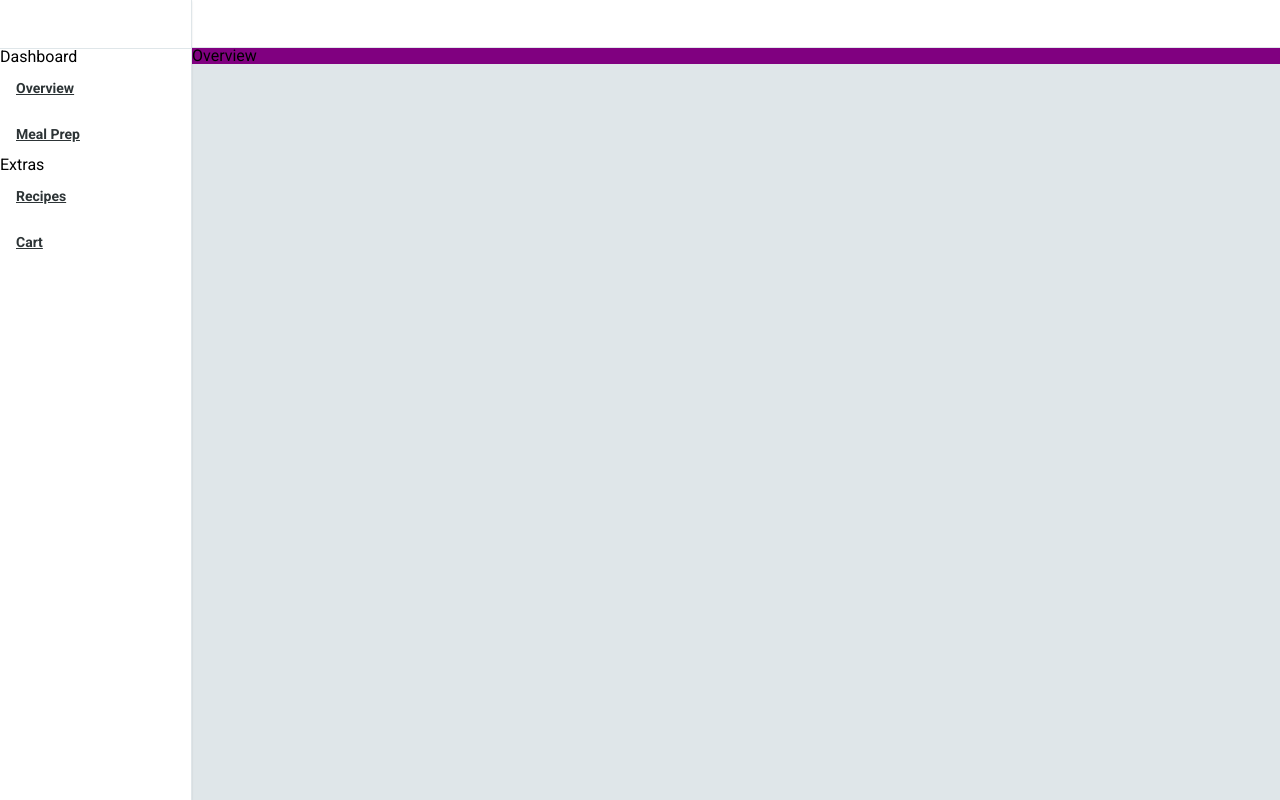
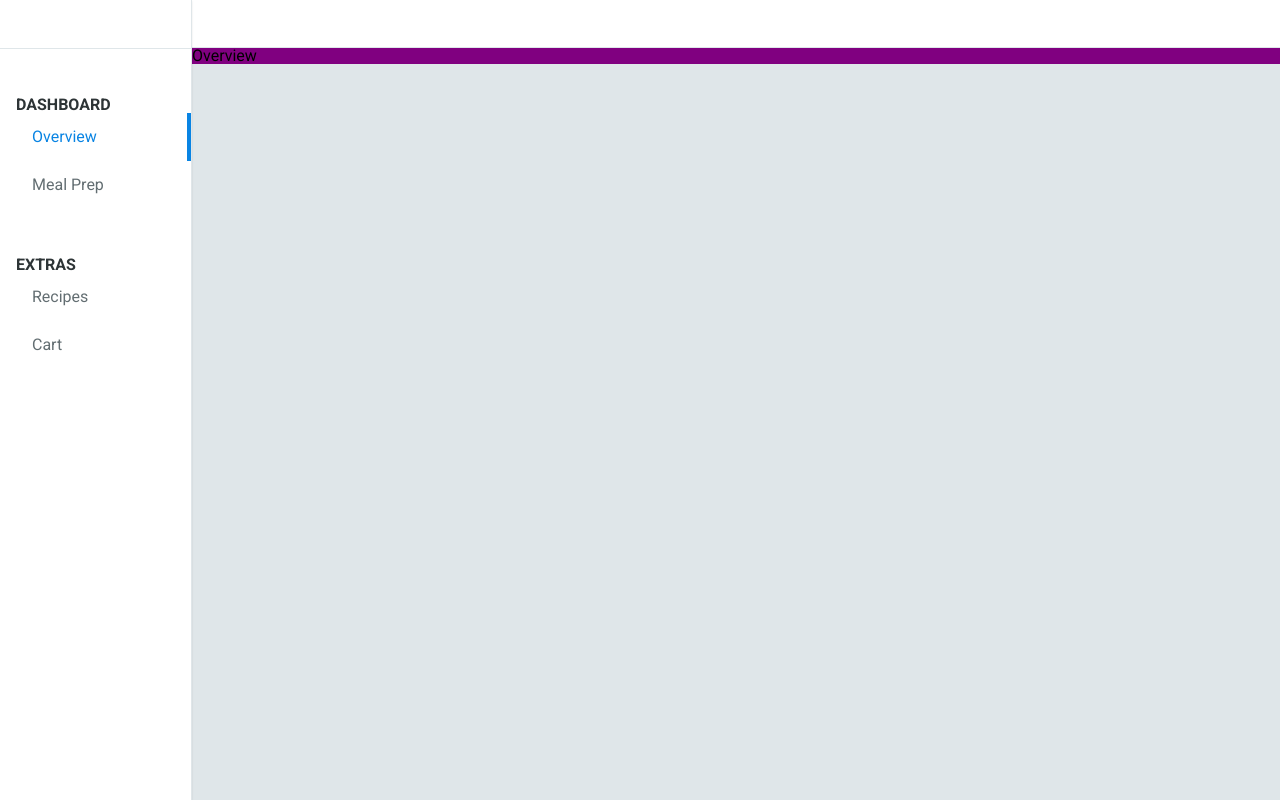
Before and after one commit to tsw38/plan-eat, a React (Create React App) app: page / in a window 1280 px wide. Shown: the top 800 px of the page. Built offline with nearby package versions, Linux system fonts and the light colour scheme.

Commit message:
More Sidebar styling

```diff
--- a/src/common/Link/Link.jsx
+++ b/src/common/Link/Link.jsx
@@ -14,11 +14,19 @@ class CustomLink extends React.Component {
 
     return (
 		<LinkStyles.Link
-			className={classNames(
-				'Link',
-				className
-			)}
-			to={to}>
+			target={isExternal ? '_blank' : '_self'}
+			to={to}
+			getProps={({ isCurrent }) => {
+				// the object returned here is passed to the
+				// anchor element's props
+				return {
+					className: classNames(
+						'Link',
+						className,
+						{'Link--active': isCurrent},
+					)
+				}
+			}}>
 			{children}
 		</LinkStyles.Link>
     );
--- a/src/styles/common/Link.js
+++ b/src/styles/common/Link.js
@@ -7,8 +7,6 @@ import {azureRadiance, malibu} from '../colors';
 
 export const Link = styled(ReachLink)`
 	font-size: 0.875rem;
-	-webkit-font-smoothing: antialiased;
-	-moz-osx-font-smoothing: grayscale;
 	font-weight: 600;
 	text-decoration: underline;
 	color: ${azureRadiance};
--- a/src/styles/components/Sidebar.js
+++ b/src/styles/components/Sidebar.js
@@ -1,9 +1,9 @@
 import styled from 'styled-components';
 import {elevate} from '../mixins/index';
 
-import {spacingmd, layoutmd} from '../spacing';
+import {spacing2xs, spacingmd, layoutmd, layout2xs} from '../spacing';
 
-import {white, geyser, nevada, outerSpace} from '../colors';
+import {white, geyser, nevada, azureRadiance, malibu} from '../colors';
 
 
 export const Sidebar = styled.aside`
@@ -16,6 +16,8 @@ export const Sidebar = styled.aside`
 `;
 
 export const LinkWrapper = styled.ul`
+    padding-left: ${layout2xs};
+    padding-top: ${layoutmd};
     &:first-of-type {
         border-top: 1px solid ${geyser};
     }
@@ -26,10 +28,20 @@ export const StyledLink = styled.li`
         cursor:pointer;
         display: block;
         padding: ${spacingmd};
-        color: ${outerSpace};
+        color: ${nevada};
+        text-decoration: none;
 
         &:hover {
-            color: ${nevada}
+            color: ${azureRadiance}
+        }
+
+        &--active {
+            color: ${azureRadiance};
+            border-right: ${spacing2xs} solid ${azureRadiance};
+
+            &:hover {
+                color: ${malibu};
+            }
         }
     }
 `;
--- a/src/styles/global.js
+++ b/src/styles/global.js
@@ -1,6 +1,6 @@
 import { createGlobalStyle } from 'styled-components';
 
-import {geyser} from './colors';
+import {geyser, outerSpace} from './colors';
 
 import * as variables from './variables';
 
@@ -28,6 +28,8 @@ export const Reset = createGlobalStyle`
     box-sizing: border-box;
     padding: 0;
     margin: 0;
+    -webkit-font-smoothing: antialiased;
+    -moz-osx-font-smoothing: grayscale;
   }
 
   /* HTML5 display-role reset for older browsers */
@@ -77,4 +79,10 @@ export const Fonts = createGlobalStyle`
   body {
     font-family: 'Roboto', sans-serif;
   }
+
+  h2 {
+    color: ${outerSpace};
+    font-weight: 700;
+    text-transform: uppercase;
+  }
 `;
```
